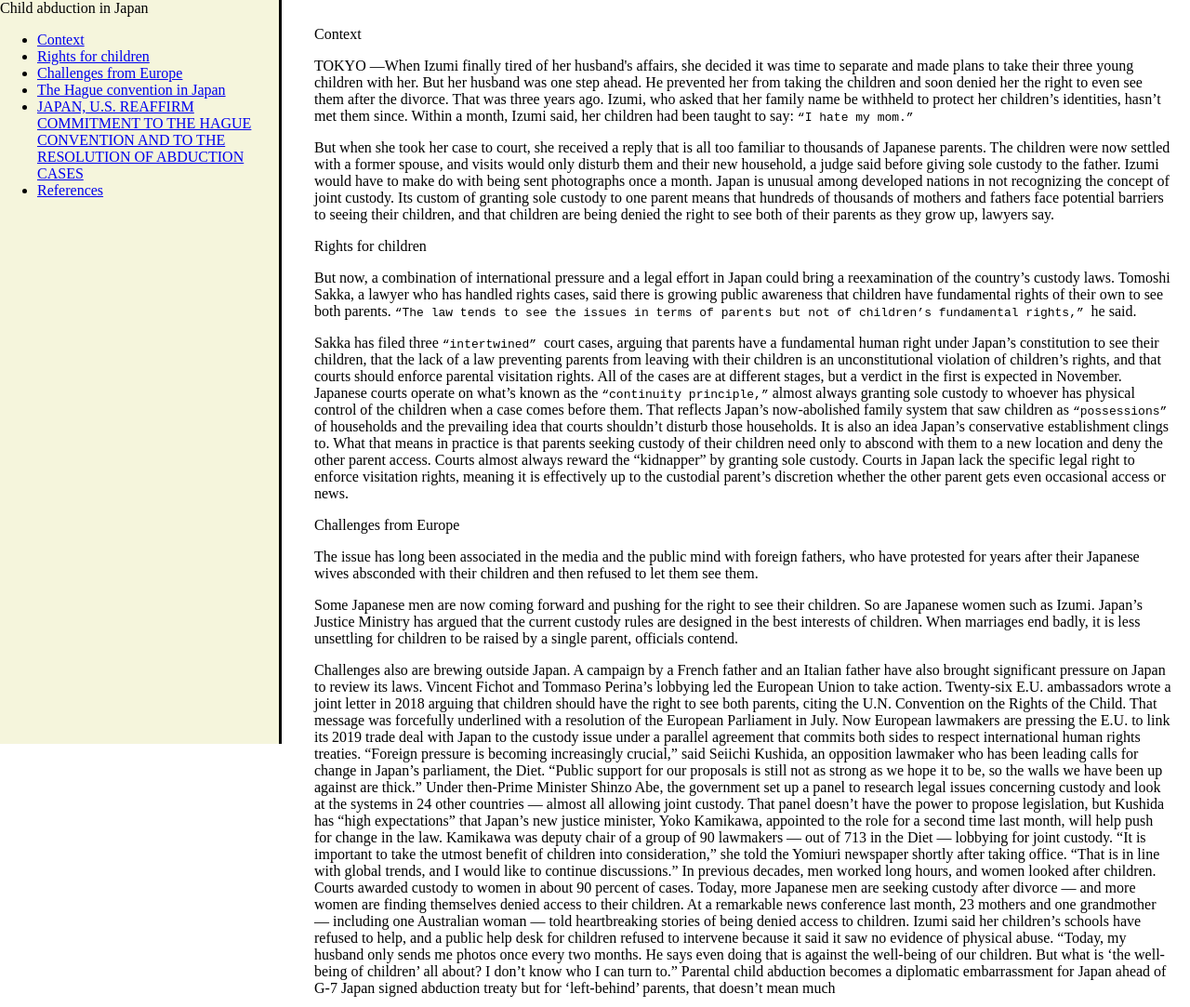
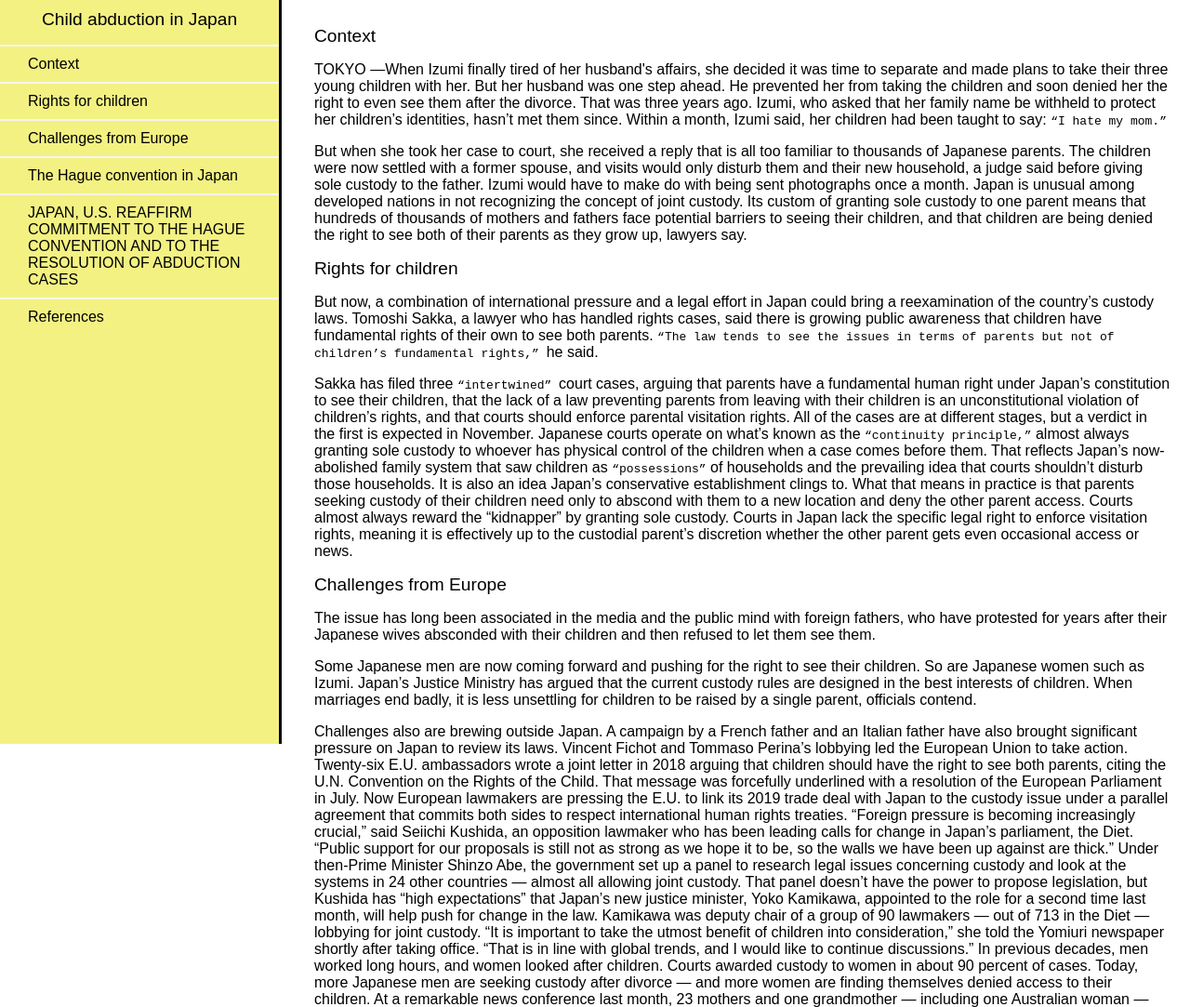
Before and after one commit to izantolpmoc/Technical-doc-page, a plain HTML site: page index.html in a window 1280 px wide. Shown: the top 1083 px of the page at 93% size. Drawn offline with Linux system fonts and the light colour scheme.

Commit message:
Added some CSS

```diff
--- a/index.html
+++ b/index.html
@@ -8,13 +8,17 @@
 
     <style>
 
- #nav-bar{
+body {
+    font-family: Arial, Helvetica, sans-serif;
+}
+
+ #navbar{
 
      position: fixed;
      left: 0;
      top: 0;
      bottom: 0;
-     background-color: beige;
+     background-color: rgb(243, 241, 130);
      min-width: 290px;
      width: 300px;
      height: 100%;
@@ -22,12 +26,58 @@
 
  }
 
+ #navbar ul {
+     padding: 0;
+     height: 90%;
+ }
+
+#navbar li{
+    color: black;
+    list-style: none;
+    position: relative;
+    width: 100%;
+    border-top: 2px solid;
+    border-color: whitesmoke;
+
+}
+
+#navbar a{
+    display: block;
+    padding: 10px 30px;
+    color: black;
+    text-align: start;
+    text-decoration: none;
+
+}
+
+#navbar header{
+    text-align: center;
+    padding-top: 10px;
+    font-size: larger;
+}
+
+header{
+    font-size: larger;
+    text-align: left;
+    margin: 0px;
+}
+
  #main-doc {
   position: absolute;
   margin-left: 310px;
   padding: 20px;
   margin-bottom: 110px;
+
 }
+
+p {
+    font-size: medium;
+}
+
+#References li{
+    list-style: none;
+}
+
 
     </style>
 </head>
@@ -136,21 +186,23 @@ As a result of the consultations, both sides reaffirmed the following:
 
     <section class="main-section" id="References">
         <header>References</header> <ul><li>
-        <a href="https://www.washingtonpost.com/world/asia_pacific/japan-children-custody-divorce/2020/10/18/f7421d62-077f-11eb-8719-0df159d14794_story.html" target="_blank">Article link</a>
-        <a href="https://www.mofa.go.jp/fp/hr_ha/page22e_000250.html" target="_blank">Japanese Ministry of foreign affairs</a>
-        <a href="https://jp.usembassy.gov/japan-united-states-reaffirm-commitment-to-full-implementation-of-the-hague-convention-and-to-the-resolution-of-child-abduction-cases/">US Embassy</a>
+        <a href="https://www.washingtonpost.com/world/asia_pacific/japan-children-custody-divorce/2020/10/18/f7421d62-077f-11eb-8719-0df159d14794_story.html" target="_blank">Article link</a><br>
+        <br>
+        <a href="https://www.mofa.go.jp/fp/hr_ha/page22e_000250.html" target="_blank">Japanese Ministry of foreign affairs</a><br>
+        <br>
+        <a href="https://jp.usembassy.gov/japan-united-states-reaffirm-commitment-to-full-implementation-of-the-hague-convention-and-to-the-resolution-of-child-abduction-cases/" target="_blank">US Embassy</a>
    </li> </section>
 
-   <nav id="nav-bar">
+   <nav id="navbar">
        <header>Child abduction in Japan</header>
         <ul>
             <li>
-       <a href="#Context">Context</a></li>
-       <li><a href="#Rights_for_children">Rights for children</a></li>
-       <li><a href="#Challenges_from_Europe">Challenges from Europe</a></li>
-        <li><a href="#The_Hague_convention_in_Japan">The Hague convention in Japan</a></li>
-            <li><a href="#JAPAN,_U.S._REAFFIRM_COMMITMENT_TO_THE_HAGUE_CONVENTION_AND_TO_THE_RESOLUTION_OF_ABDUCTION_CASES">JAPAN, U.S. REAFFIRM COMMITMENT TO THE HAGUE CONVENTION AND TO THE RESOLUTION OF ABDUCTION CASES</a></li>
-                <li><a href="#References">References</a></li>
+       <a class="nav-link" href="#Context">Context</a></li>
+       <li><a class="nav-link" href="#Rights_for_children">Rights for children</a></li>
+       <li><a class="nav-link" href="#Challenges_from_Europe">Challenges from Europe</a></li>
+       <li><a class="nav-link"  href="#The_Hague_convention_in_Japan">The Hague convention in Japan</a></li>
+       <li><a class="nav-link" href="#JAPAN,_U.S._REAFFIRM_COMMITMENT_TO_THE_HAGUE_CONVENTION_AND_TO_THE_RESOLUTION_OF_ABDUCTION_CASES">JAPAN, U.S. REAFFIRM COMMITMENT TO THE HAGUE CONVENTION AND TO THE RESOLUTION OF ABDUCTION CASES</a></li>
+       <li><a class="nav-link" href="#References">References</a></li>
             </li></ul>
    </nav>
 </main>
```
